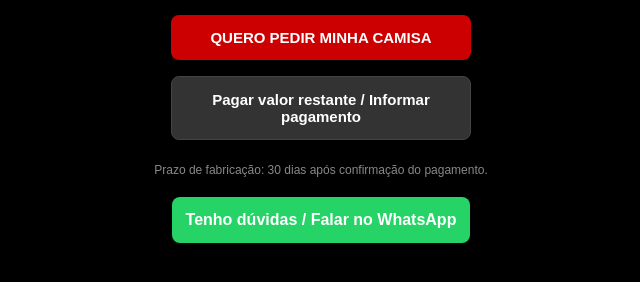
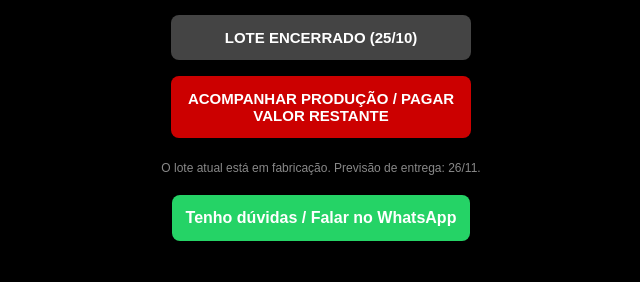
Before and after one commit to jordanmoraes22/camisa-time, a plain HTML site: page index.html in a window 1280 px wide. Shown: the part 266-548 px from the top of the page, without its empty margins (319-959 px from the left). Drawn offline with Linux system fonts and the light colour scheme.

Commit message:
Update index.html
V3.0

```diff
--- a/index.html
+++ b/index.html
@@ -57,11 +57,17 @@
 
 <img src="Logo.png" alt="Logo Trem do Ódio EC" class="logo">
 <h1>TREM DO ÓDIO EC</h1>
+<!-- Procure os botões no seu index.html e substitua por estes -->
 
-<button class="btn btn-pedir" onclick="novoPedido()">QUERO PEDIR MINHA CAMISA</button>
-<button class="btn btn-restante" onclick="abrirModalZap()">Pagar valor restante / Informar pagamento</button>
+<button class="btn" style="background:#444; cursor:not-allowed;" disabled>
+    LOTE ENCERRADO (25/10)
+</button>
 
-<p class="aviso">Prazo de fabricação: 30 dias após confirmação do pagamento.</p>
+<button class="btn btn-restante" onclick="abrirModalZap()" style="background: #cc0000; border:none;">
+    ACOMPANHAR PRODUÇÃO / PAGAR VALOR RESTANTE
+</button>
+
+<p class="aviso">O lote atual está em fabricação. Previsão de entrega: 26/11.</p>
 
 <a href="https://wa.me/5531991595612?text=Olá! Tenho dúvidas sobre a camisa do Trem do Ódio EC."
    target="_blank" class="whats">Tenho dúvidas / Falar no WhatsApp</a>
```
